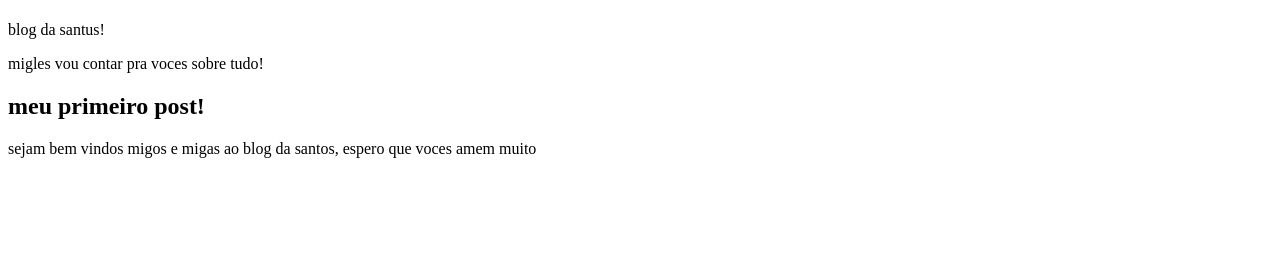
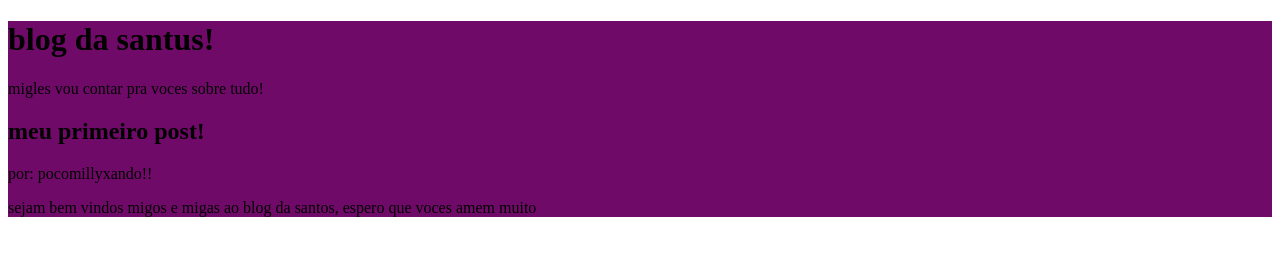
Before and after one commit to emillyribeirosantos13-cyber/Emilly-Santos, a plain HTML site: page emilly santos/index.html in a window 1280 px wide. Drawn offline with Linux system fonts and the light colour scheme.

Commit message:
atualizar comando

```diff
--- a/emilly santos/index.html
+++ b/emilly santos/index.html
@@ -1,18 +1,24 @@
 
    <!DOCTYPE html>
-<html lang="en">
+   <html lang="pt-br">
    <head>
               <meta charset="UTF-8">
               <meta name="viewport" content="width=device-width, initial-scale=1.0">
               <title>Blog</title>
+              <style>
+                 header{
+                      background-color: #700A68
+                 }
+              </style>
    </head>
       <body>
         <header>
-        <h1></h2>blog da santus!</h1>
+                 <h1>blog da santus!</h1>
                  <p>migles vou contar pra voces sobre tudo!</p>
         <header>
          <main>
                   <h2>meu primeiro post!</h2>
+                 <p>por: pocomillyxando!!</p>
                  <p>sejam bem vindos migos e migas ao blog da santos, espero que voces amem muito</p>
          <main>
       </body>
```
Lines whose indentation alone changed are shown as unchanged.
